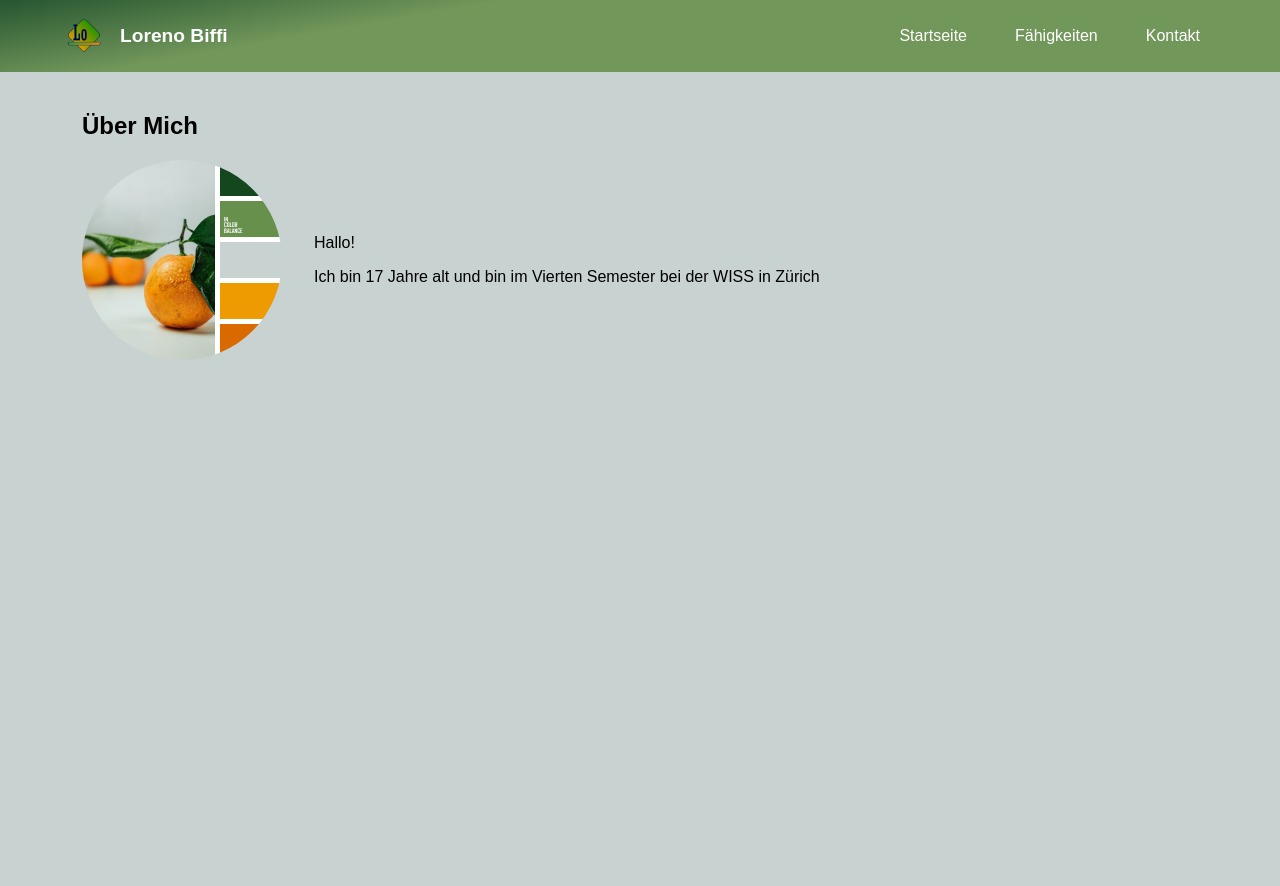
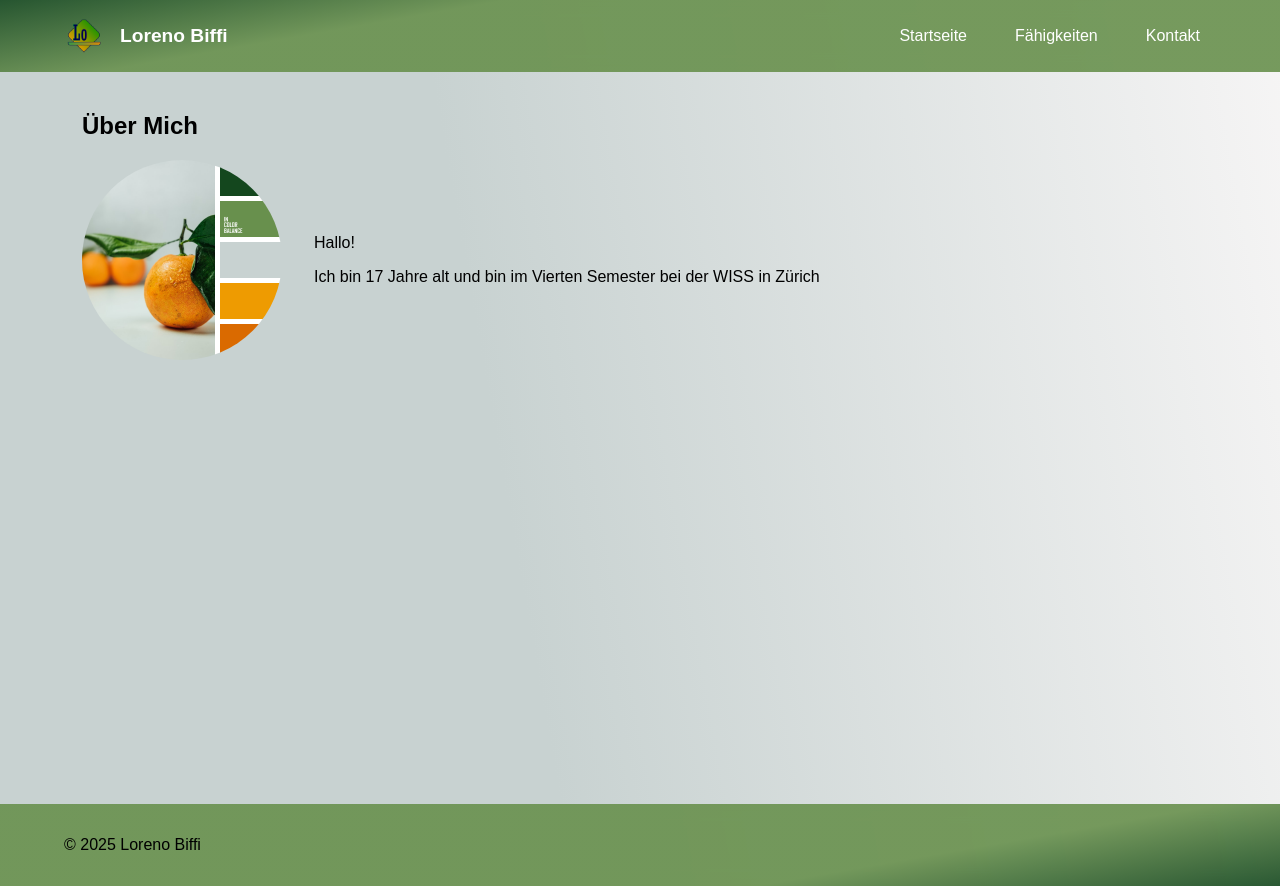
Before and after one commit to LorenoWiss/LorenoBiffiWebseite, a Vue app in the folder Bewerbungswebseite/: page /ueber-mich in a window 1280 px wide. Before the commit the page ends 800 px from the top, so only its background shows below. Built offline with nearby package versions, Linux system fonts and the light colour scheme.

Commit message:
Footer hinzugefügt

```diff
--- a/Bewerbungswebseite/index.html
+++ b/Bewerbungswebseite/index.html
@@ -9,7 +9,7 @@
 <body>
   <style>
     body {
-      background-color: #C8D2D1;
+      background-image: linear-gradient(260deg, #f6f5f5, #C8D2D1 60%);
     }
     </style>
 
--- a/Bewerbungswebseite/src/App.vue
+++ b/Bewerbungswebseite/src/App.vue
@@ -4,16 +4,19 @@
     <main>
       <router-view />
     </main>
+    <Footer />
   </div>
 </template>
 
 <script>
 import Header from '@/components/Header.vue'
+import Footer from '@/components/Footer.vue'
 
 export default {
   name: 'App',
   components: {
-    Header
+    Header,
+    Footer
   }
 }
 </script>
@@ -35,6 +38,8 @@ body {
 main {
   flex: 1;
   padding: 20px;
+  min-height: calc(100vh - 120px); /* 120px = Header + Footer Höhe */
+  padding-bottom: 2rem; /* Abstand zum Footer */
 }
 
 html, body {
--- /dev/null
+++ b/Bewerbungswebseite/src/components/Footer.vue
@@ -0,0 +1,26 @@
+<template>
+<footer class="footer">
+  <div class="footer-content">
+        <p>&copy; 2025 Loreno Biffi</p>
+    </div>
+</footer>
+
+</template>
+
+<script>
+
+</script>
+
+<style scoped>
+.footer {
+  display: flex;
+  justify-content: space-between;
+  padding: 1rem 5%;
+  background: linear-gradient(350deg, rgba(20, 71, 30, 0.9), rgba(104, 144, 77, 0.9) 30%);
+  backdrop-filter: blur(10px);
+  top: 0;
+  z-index: 1000;
+  width: 100%;
+  box-sizing: border-box;
+}
+</style>
--- a/Bewerbungswebseite/src/components/Kontakt.vue
+++ b/Bewerbungswebseite/src/components/Kontakt.vue
@@ -69,4 +69,6 @@ button {
 button:hover {
   background-color: #1a252f;
 }
+
+
 </style>
```
